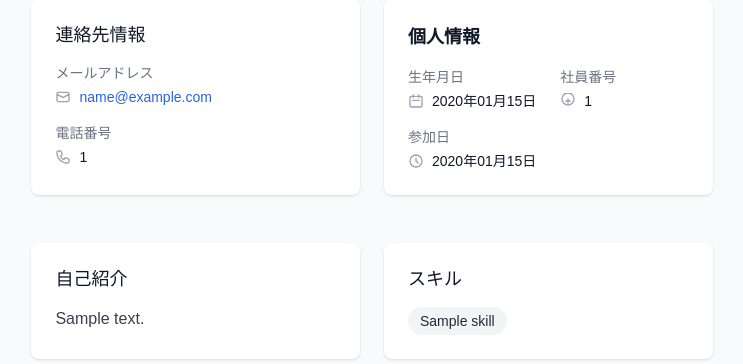
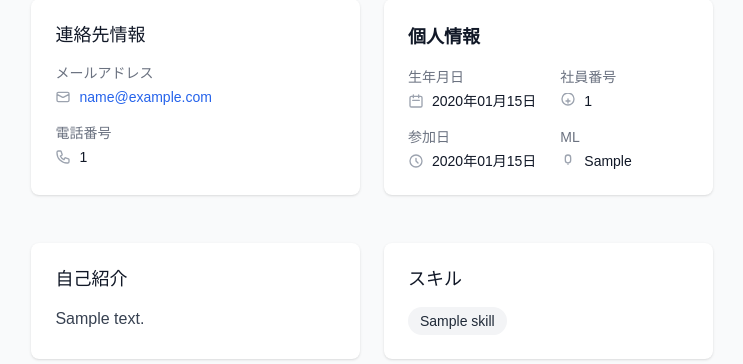
Before and after one commit to toryoto/MyMoE, a Django app: template template/profiles/employee_profile_detail.html in a window 1280 px wide. Shown: the part 466-830 px from the top of the page, without its empty margins (268-1011 px from the left). Run offline with Django 5.2, Linux system fonts and the light colour scheme; the template is opened without the code that fills it: most values are stand-ins (such as "Sample title", 1, 10 or a date in 2020); some libraries are stand-ins or nearby versions.

Commit message:
プロフィールにMLを追加

```diff
--- a/template/profiles/employee_profile_detail.html
+++ b/template/profiles/employee_profile_detail.html
@@ -224,6 +224,21 @@
                     {{ profile.user.date_joined|date:"Y年m月d日" }}
                 </dd>
             </div>
+
+            {% if profile.ml %}
+            <div class="flex flex-col">
+                <dt class="text-sm text-gray-500">ML</dt>
+                <dd class="mt-1 text-sm text-gray-900 flex items-center">
+                    <svg class="h-4 w-4 text-gray-400 mr-2" fill="none" stroke="currentColor" viewBox="0 0 24 24">
+                        <path stroke-linecap="round" stroke-linejoin="round" stroke-width="2"
+                             d="M16 7a4 4 0 00-8 0v4a4 4 0 008 0V7zM12 17h.01" />
+                    </svg>
+                    {{ profile.get_ml_display }}
+                </dd>
+            </div>
+            {% endif %}
+
+
         </dl>
     </div>
 </div>
```
